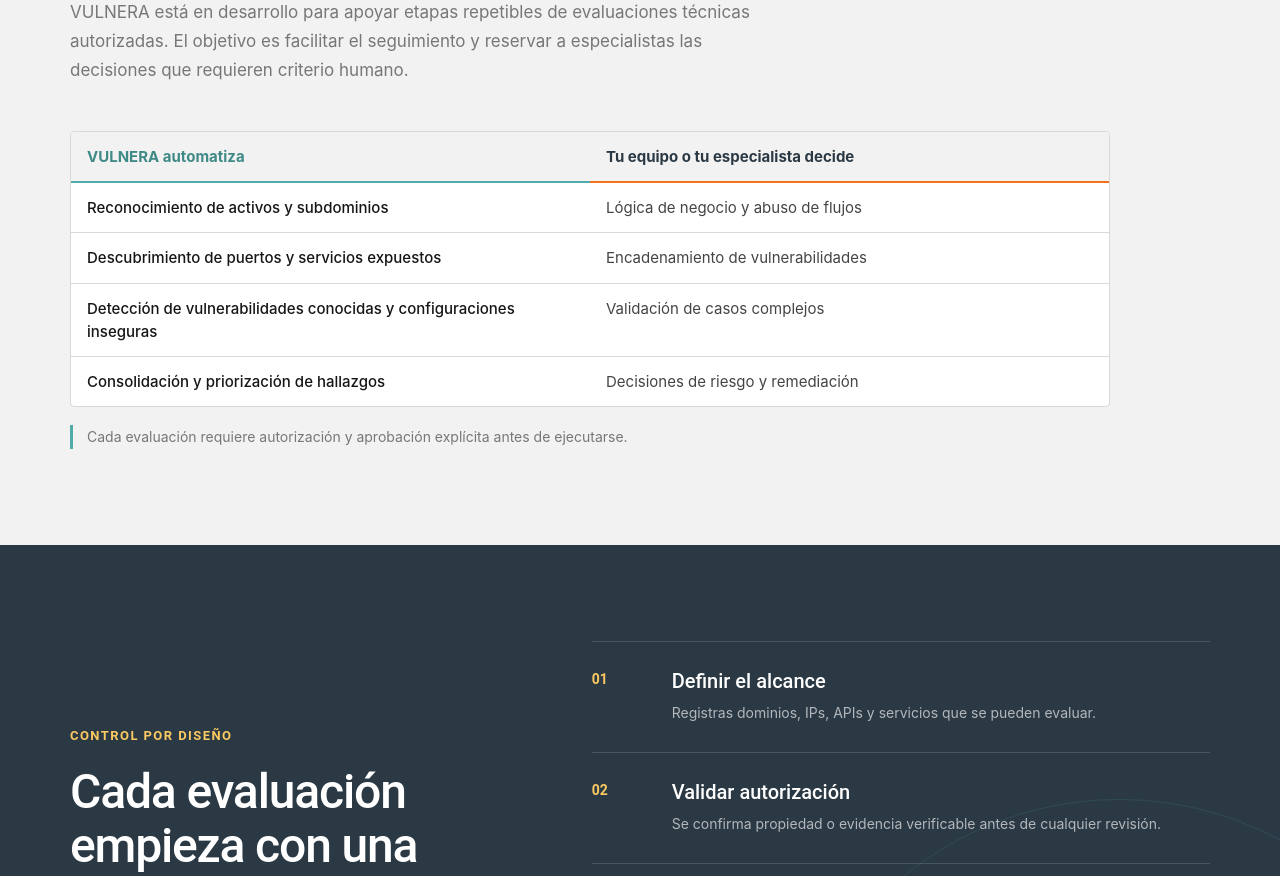
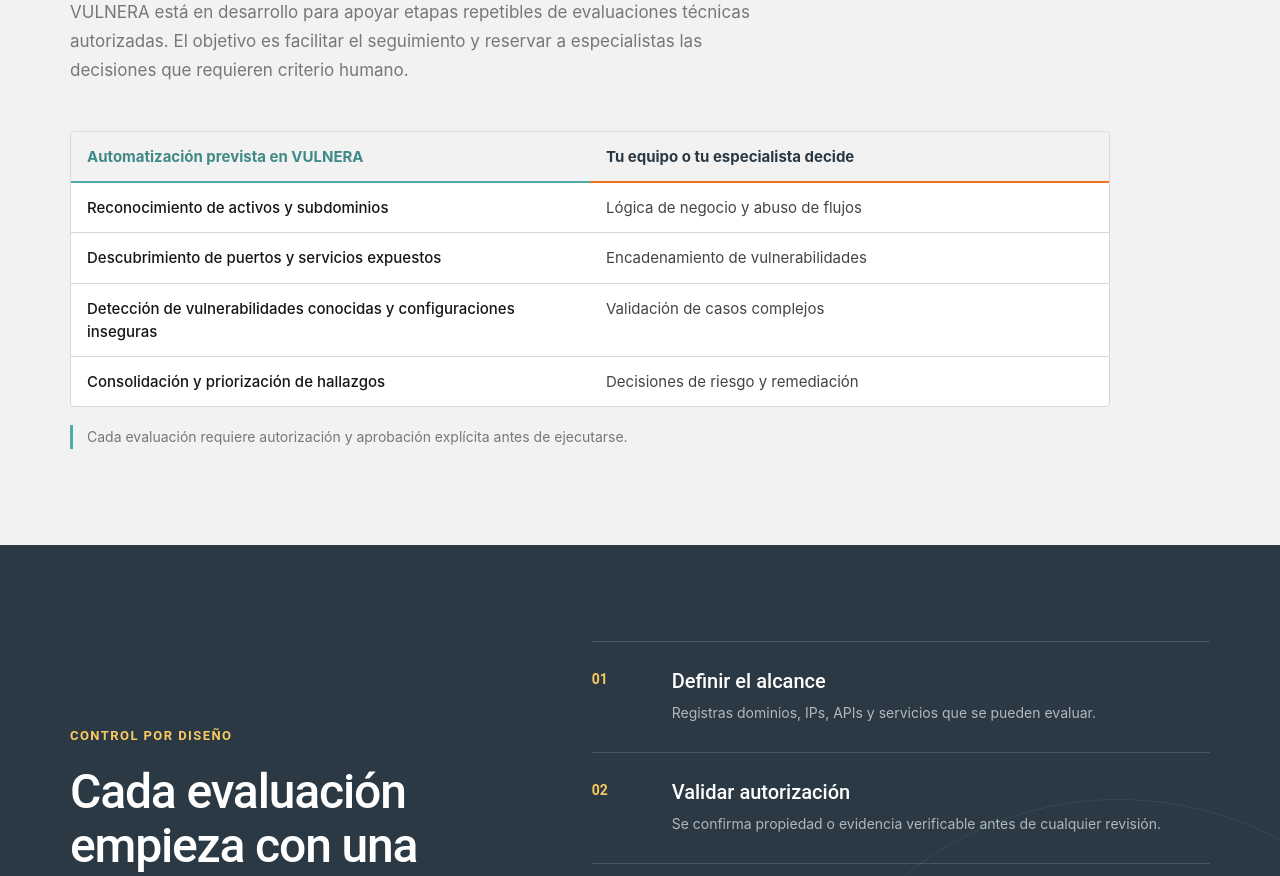
Before and after one commit to Tecdex-SpA/tcdx-threatwatch, a Next.js app: page / in a window 1280 px wide. Shown: the part 2080-2956 px from the top of the page. Built offline with nearby package versions, Linux system fonts and the light colour scheme; no server answers.

Commit message:
fix(f0): comunicar capacidades en desarrollo como previstas, no habilitadas

```diff
--- a/app/components/AutomationTable.tsx
+++ b/app/components/AutomationTable.tsx
@@ -15,7 +15,7 @@ export function AutomationTable() {
         <table className="content-table automation-table">
           <thead>
             <tr>
-              <th scope="col">VULNERA automatiza</th>
+              <th scope="col">Automatización prevista en VULNERA</th>
               <th scope="col">Tu equipo o tu especialista decide</th>
             </tr>
           </thead>
```
